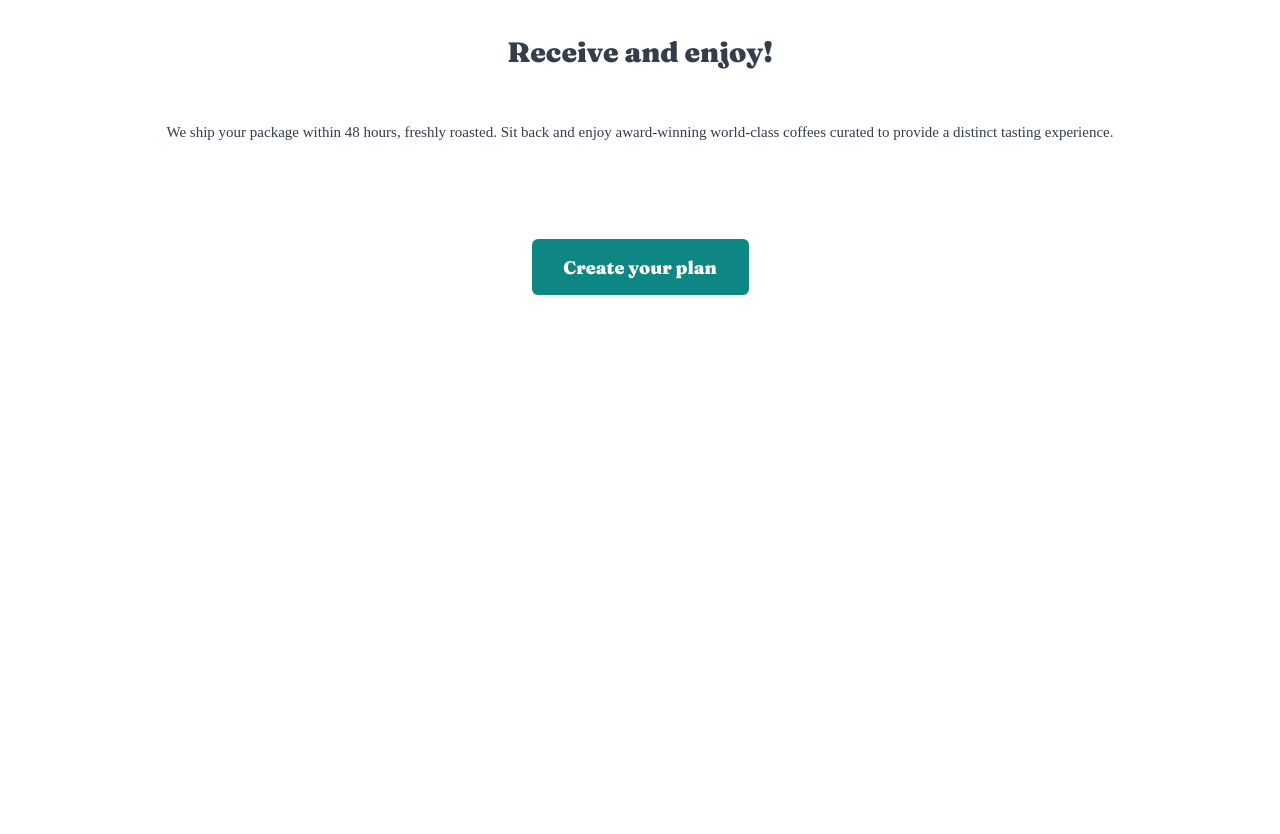
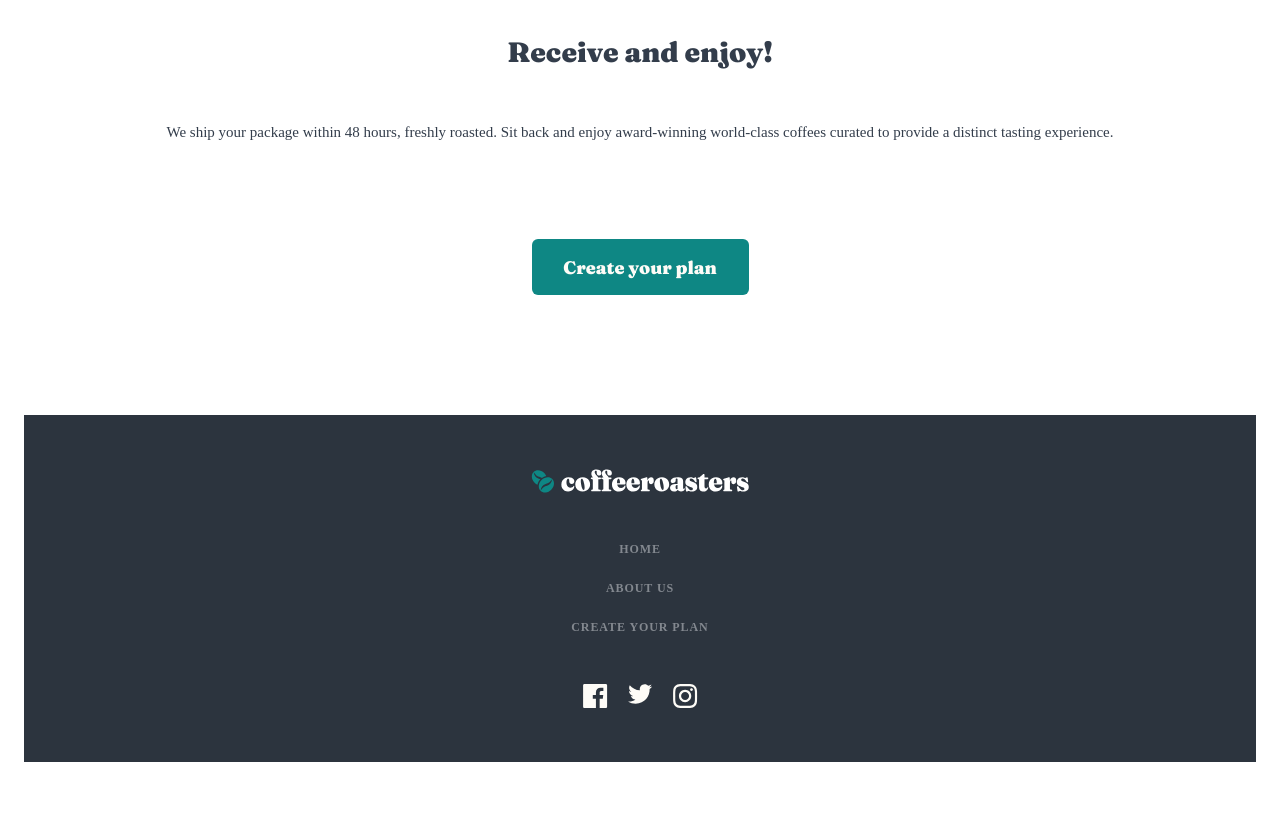
Before and after one commit to ZoyidjonNasretdinov/coffeeroasters, a plain HTML site: page index.html in a window 1280 px wide. Shown: the part 4747-5581 px from the top of the page. Before the commit the page ends 5162 px from the top, so only its background shows below. Drawn offline with Linux system fonts and the light colour scheme.

Commit message:
Add site footer

```diff
--- a/css/main.css
+++ b/css/main.css
@@ -325,3 +325,51 @@ img {
     background-color: #0e8784;
     text-decoration: none;
 }
+
+/* footer section style */
+
+.site-footer {
+    padding-bottom: 72px;
+}
+
+.site-footer__inner {
+    display: flex;
+    flex-direction: column;
+    align-items: center;
+    padding-top: 54px;
+    padding-bottom: 54px;
+    background-color: #2c343e;
+}
+
+.site-footer__logo {
+    margin-bottom: 49px;
+}
+
+.site-footer__nav-list {
+    display: flex;
+    flex-direction: column;
+    row-gap: 24px;
+    margin-bottom: 49px;
+}
+
+.site-footer__nav-item {
+    display: flex;
+    justify-content: center;
+}
+
+.site-footer__nav-link {
+    color: #83888f;
+    font-family:"Barlow";
+    font-size: 12px;
+    font-weight: 700;
+    text-align: center;
+    line-height: 15px; /* 125% */
+    letter-spacing: 0.923px;
+    text-transform: uppercase;
+    text-decoration: none;
+}
+
+.site-footer__social-list {
+    display: flex;
+    column-gap: 20px;
+}
--- a/index.html
+++ b/index.html
@@ -100,5 +100,28 @@
             <a href="" class="work__link">Create your plan</a>
         </section>
     </main>
+    <footer class="site-footer">
+        <div class="container">
+            <div class="site-footer__inner">
+                <a href="" class="site-footer__logo"><img src="./images/footermobilelogo.svg" alt=""></a>
+                <ul class="site-footer__nav-list list-unstyled">
+                    <li class="site-footer__nav-item"><a href="" class="site-footer__nav-link">HOME</a></li>
+                    <li class="site-footer__nav-item"><a href="" class="site-footer__nav-link">ABOUT US</a></li>
+                    <li class="site-footer__nav-item"><a href="" class="site-footer__nav-link">Create your plan</a></li>
+                </ul>
+                <ul class="site-footer__social-list list-unstyled">
+                    <li class="site-footer__social-item">
+                        <a href="" class="site-footer__social-link"><img src="./images/footermobilesocialfacebook.svg" alt=""></a>
+                    </li>
+                    <li class="site-footer__social-item">
+                        <a href="" class="site-footer__social-link"><img src="./images/footermobilesocialtwiter.svg" alt=""></a>
+                    </li>
+                    <li class="site-footer__social-item">
+                        <a href="" class="site-footer__social-link"><img src="./images/footermobilesocialinstagram.svg" alt=""></a>
+                    </li>
+                </ul>
+            </div>
+        </div>
+    </footer>
 </body>
 </html>
```
Also changed, not shown: images/footermobilelogo.svg (added), images/footermobilesocialfacebook.svg (added), images/footermobilesocialinstagram.svg (added), images/footermobilesocialtwiter.svg (added).
